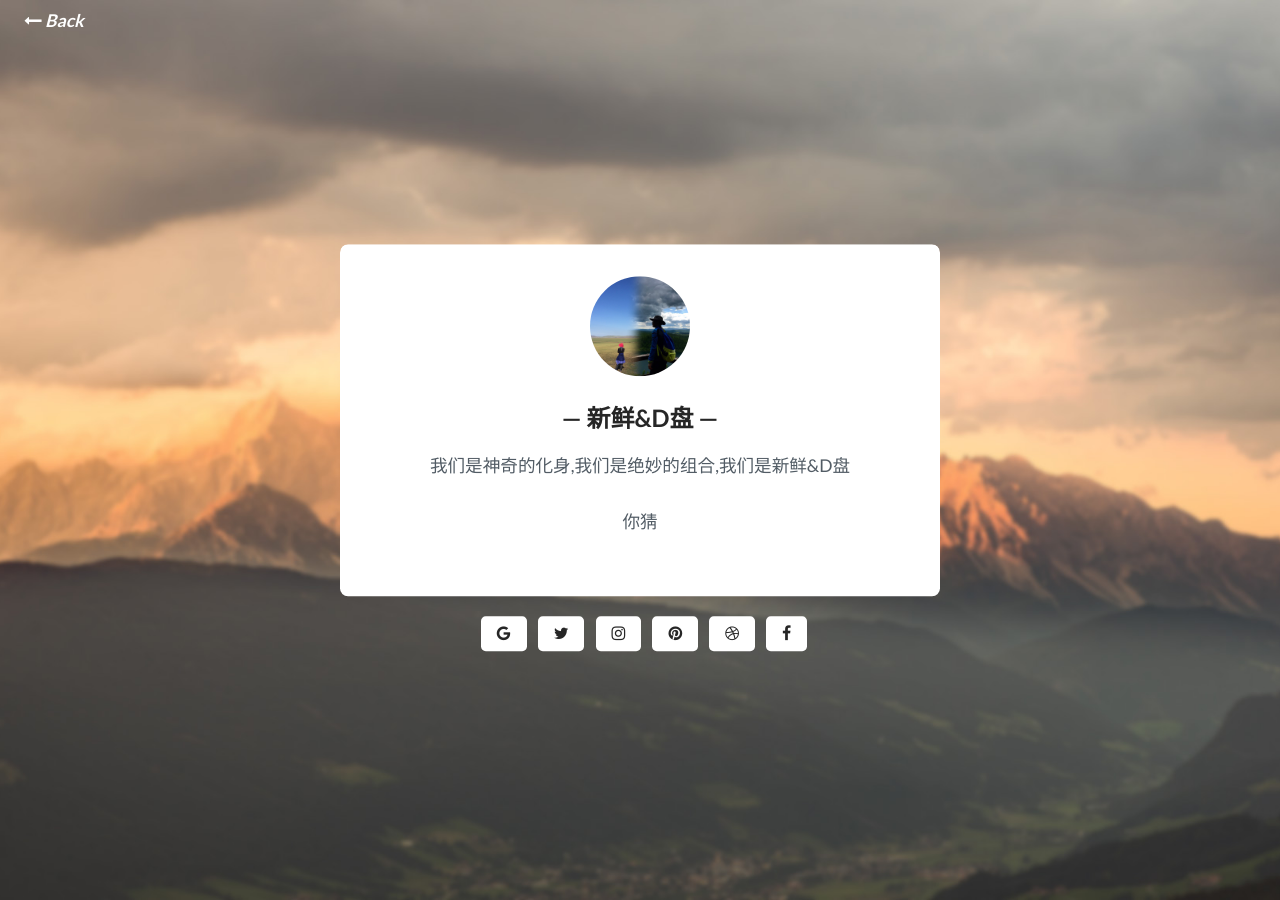
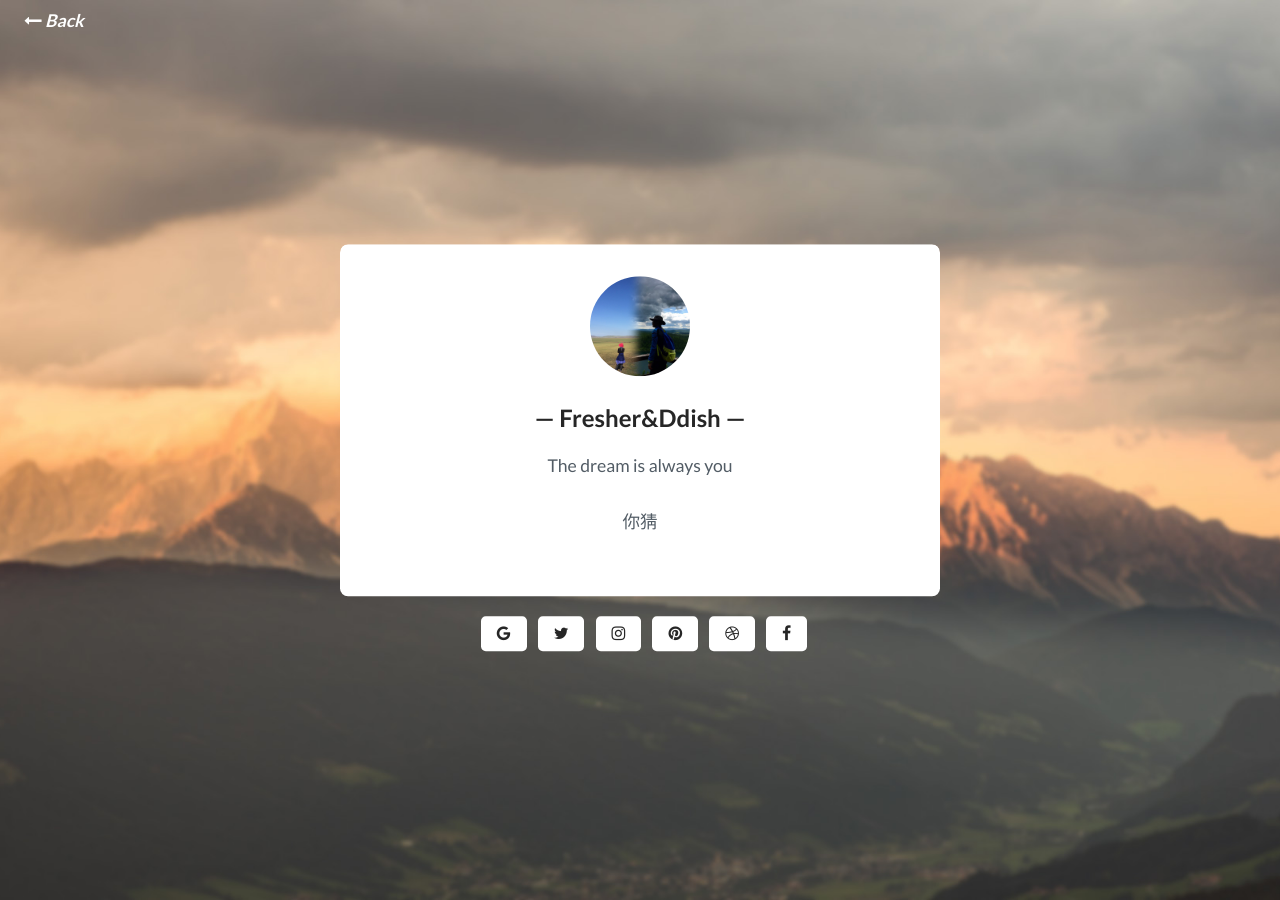
Before and after one commit to lingfengmarskey/lingfengmarskey.github.io, a Jekyll site: the page built from _pages/about.html, in a window 1280 px wide. Built offline with Jekyll 4.4.1, drawn with Linux system fonts in a browser that asks for light colours.

Commit message:
1.a little change

```diff
--- a/_config.yml
+++ b/_config.yml
@@ -5,7 +5,7 @@
   line in _config.yml. It will appear in your document head meta (for
   Google search results) and in your feed.xml site description.
 permalink: ':title/'
-baseurl: "/"#"/bef" # the subpath of your site, e.g. /blog
+baseurl: #"/"#"/bef" # the subpath of your site, e.g. /blog
 url: #"http://fresh-er.cn/" # the base hostname & protocol for your site, e.g. http://example.com
 
 # Banner settings
@@ -14,9 +14,9 @@
 banner-desc: # add banner description
 
 # Author settings
-author-pic: face.jpg # your photo
-author-name: # your name
-about-author: # about author
+author-pic: face.jpg
+author-name: Fresher&Ddish
+about-author: The dream is always you
 email: littlefresher@gmail.com # your email
 phone:  # your pnone number
 website: http://fresh-er.cn # you website
@@ -30,7 +30,7 @@
 facebook_url:  # add url link
 
 # Disqus
-discus_identifier: mr-brown # add your discus identifier
+discus_identifier: fresh-er
 
 # Newsletter
 mailchimp: # add your MailChimp form identifier. For example - blogenjoyfreedom.us16.list-manage.com/subscribe/post?u=cd56155d76ddeeb4c0bc4d080&amp;id=7a526cd13e
```
Also changed, not shown: 2 other files.
